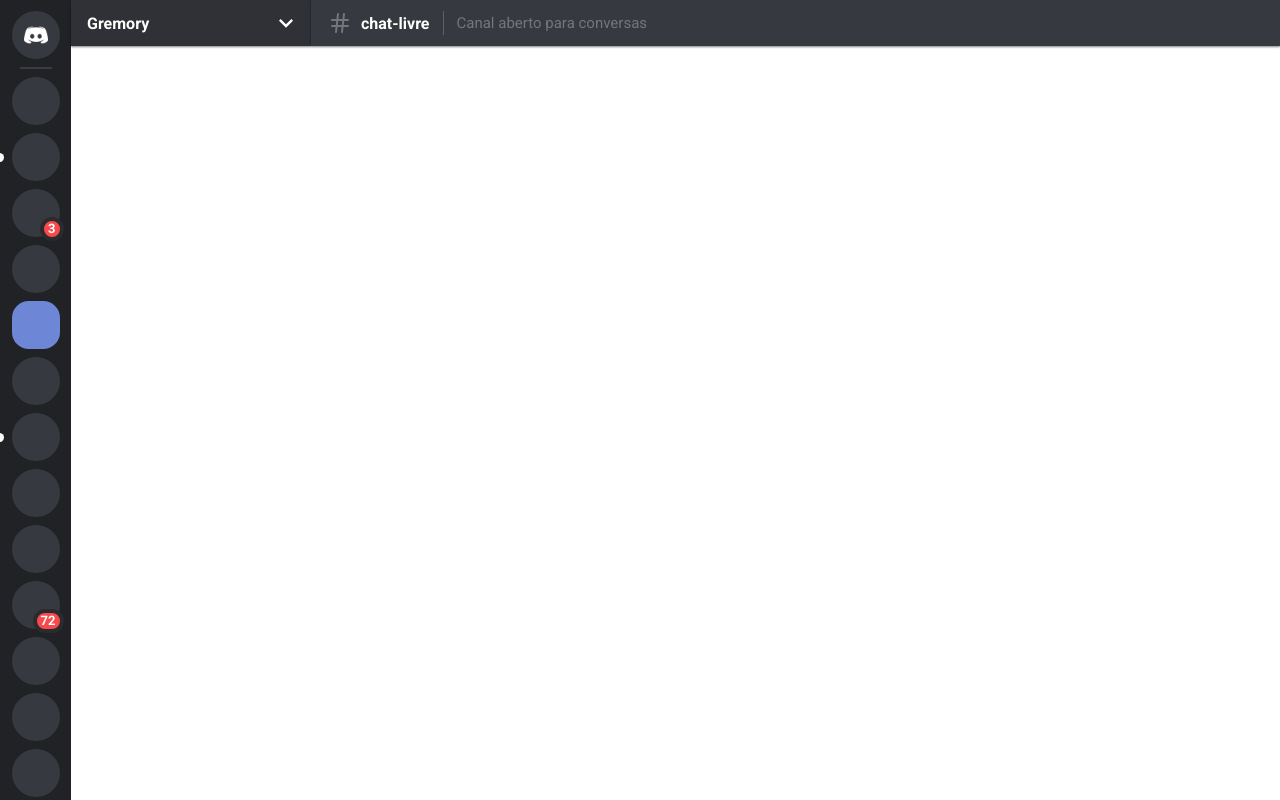
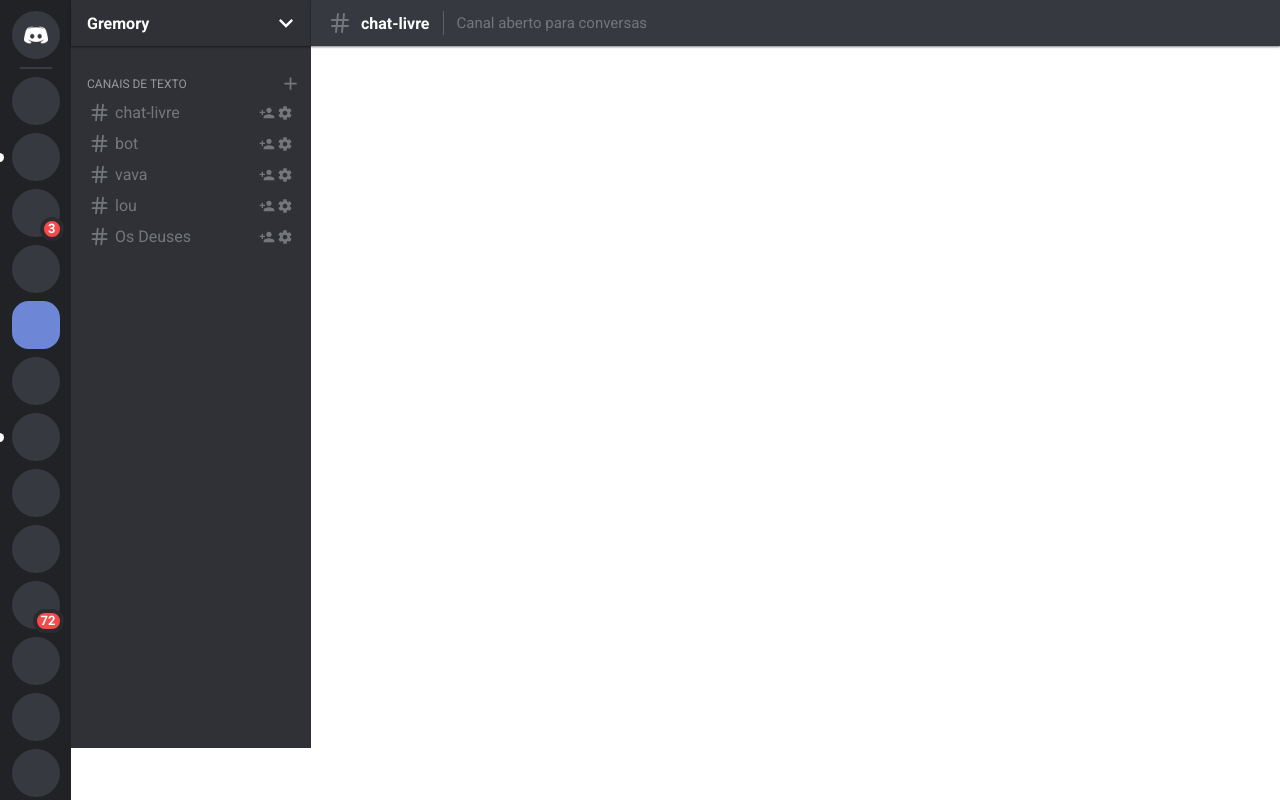
Before and after one commit to mpirescarvalho/discord-clone, a React (Create React App) app: page / in a window 1280 px wide. Built offline with nearby package versions, Linux system fonts and the light colour scheme; the HTML template or start-up script is replaced by a standard one.

Commit message:
channel list

```diff
--- /dev/null
+++ b/src/components/ChannelButton/index.tsx
@@ -0,0 +1,24 @@
+import React from 'react';
+
+import { Container, HashtagIcon, AddPersonIcon, ConfigIcon } from './styles';
+
+export interface Props {
+  channelName: String;
+}
+
+const ChannelButton: React.FC<Props> = ({ channelName }) => {
+  return (
+    <Container>
+      <div>
+        <HashtagIcon />
+        <span>{channelName}</span>
+      </div>
+      <div>
+        <AddPersonIcon />
+        <ConfigIcon />
+      </div>
+    </Container>
+  );
+};
+
+export default ChannelButton;
--- /dev/null
+++ b/src/components/ChannelButton/styles.ts
@@ -0,0 +1,48 @@
+import styled from 'styled-components';
+import { FiHash } from 'react-icons/fi';
+import { MdPersonAdd, MdSettings } from 'react-icons/md';
+
+export const Container = styled.div`
+  display: flex;
+  justify-content: space-between;
+  align-items: center;
+  padding: 5px 8px;
+
+  transition: all 0.2s;
+
+  border-radius: 4px;
+  margin: 0 10px;
+
+  > div span {
+    margin-left: 5px;
+    color: var(--symbol);
+  }
+
+  > div {
+    display: flex;
+    align-items: center;
+  }
+
+  &:hover {
+    background-color: var(--quinary);
+
+    > div span {
+      color: var(--white);
+    }
+  }
+`;
+
+export const HashtagIcon = styled(FiHash)`
+  width: 21px;
+  height: 21px;
+  color: var(--symbol);
+`;
+
+export const AddPersonIcon = styled(MdPersonAdd)`
+  color: var(--symbol);
+`;
+
+export const ConfigIcon = styled(MdSettings)`
+  color: var(--symbol);
+  margin-left: 2px;
+`;
--- /dev/null
+++ b/src/components/ChannelList/index.tsx
@@ -0,0 +1,23 @@
+import React from 'react';
+
+import { Container, Category, AddButton } from './styles';
+
+import ChannelButton from '../ChannelButton';
+
+const ChannelList: React.FC = () => {
+  return (
+    <Container>
+      <Category>
+        <span>Canais de Texto</span>
+        <AddButton />
+      </Category>
+      <ChannelButton channelName="chat-livre" />
+      <ChannelButton channelName="bot" />
+      <ChannelButton channelName="vava" />
+      <ChannelButton channelName="lou" />
+      <ChannelButton channelName="Os Deuses" />
+    </Container>
+  );
+};
+
+export default ChannelList;
--- /dev/null
+++ b/src/components/ChannelList/styles.ts
@@ -0,0 +1,29 @@
+import styled from 'styled-components';
+import { MdAdd } from 'react-icons/md';
+
+export const Container = styled.div`
+  grid-area: CL;
+  padding: 27px 0;
+  background-color: var(--secondary);
+`;
+
+export const Category = styled.div`
+  display: flex;
+  justify-content: space-between;
+  align-items: center;
+  padding: 0 10px 0 16px;
+  margin-bottom: 3px;
+  span {
+    text-transform: uppercase;
+    color: var(--white);
+    opacity: 0.5;
+    font-size: 12px;
+  }
+`;
+
+export const AddButton = styled(MdAdd)`
+  width: 21px;
+  height: 21px;
+  color: var(--symbol);
+  cursor: pointer;
+`;
--- a/src/components/Layout/index.tsx
+++ b/src/components/Layout/index.tsx
@@ -5,6 +5,7 @@ import { Grid } from './styles';
 import ServerList from '../ServerList';
 import ServerName from '../ServerName';
 import ChannelInfo from '../ChannelInfo';
+import ChannelList from '../ChannelList';
 
 const Layout: React.FC = () => {
   return (
@@ -12,6 +13,7 @@ const Layout: React.FC = () => {
       <ServerList />
       <ServerName />
       <ChannelInfo />
+      <ChannelList />
     </Grid>
   );
 };
```
